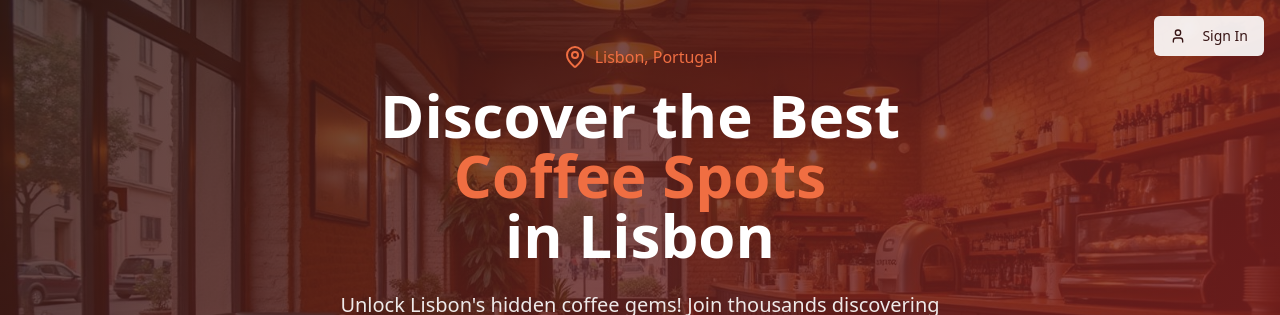
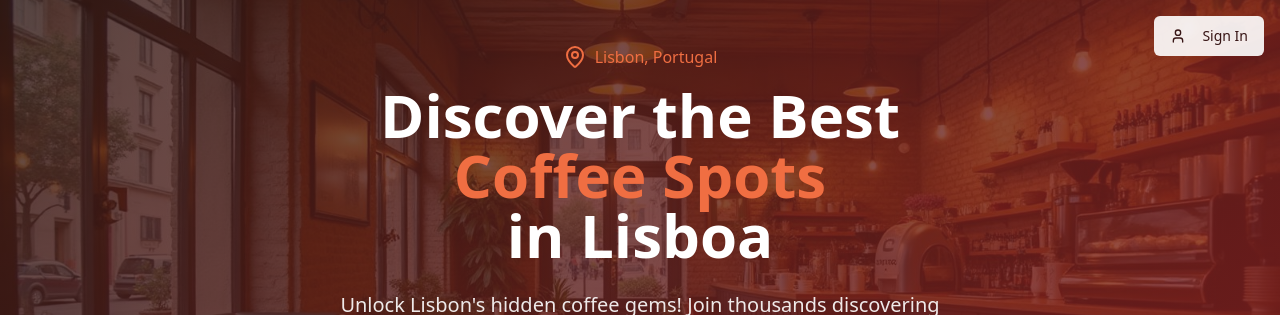
Before and after one commit to elkmod/lisbon-coffee-buzz, a React (Vite) app: page / in a window 1280 px wide. Shown: the top 315 px of the page. Built offline with nearby package versions, Linux system fonts and the light colour scheme.

Commit message:
Changes
Co-authored-by: elkmod <7780750+elkmod@users.noreply.github.com>

```diff
--- a/src/components/Hero.tsx
+++ b/src/components/Hero.tsx
@@ -63,7 +63,7 @@ const Hero = () => {
         <h1 className="text-4xl md:text-6xl font-bold text-white mb-6 leading-tight">
           Discover the Best
           <span className="block text-accent">Coffee Spots</span>
-          in Lisbon
+          in Lisboa
         </h1>
 
         <p className="text-xl text-white/90 mb-8 max-w-2xl mx-auto leading-relaxed">
```
